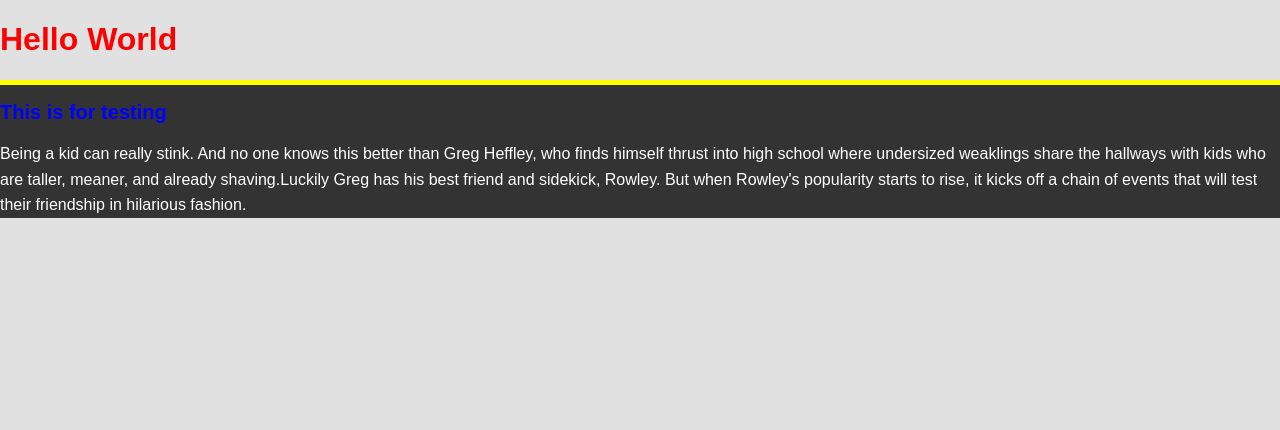
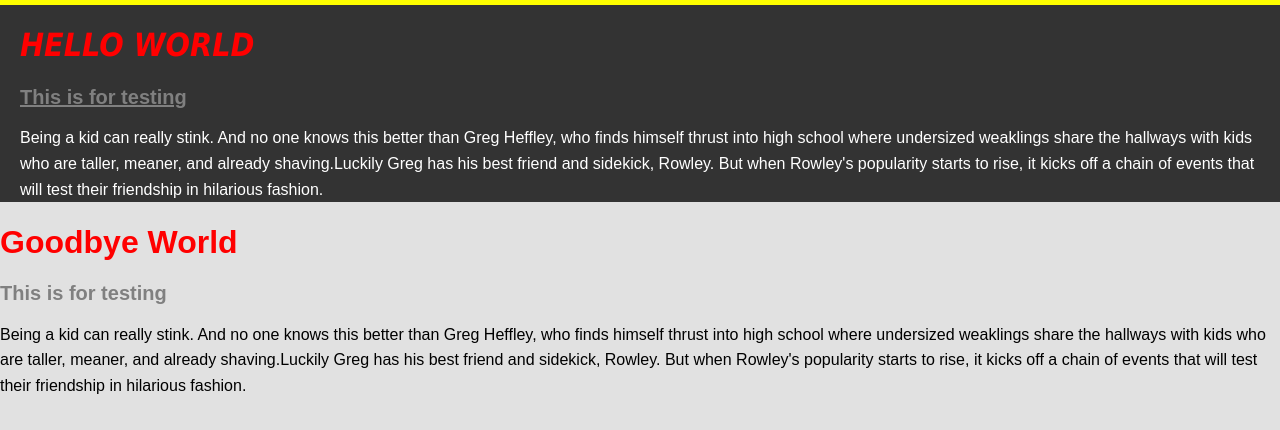
Before and after one commit to hanggrnguyen057/GRADIENT-TEXT, a plain HTML site: page test1.html in a window 1280 px wide. Drawn offline with Linux system fonts and the light colour scheme.

Commit message:
First commit

```diff
--- /dev/null
+++ b/Gradient-text.css
@@ -0,0 +1,3 @@
+.gradient {
+    font-size: 100px;
+}
--- a/style.css
+++ b/style.css
@@ -10,7 +10,7 @@ h1{
 }
 
 h2{
-    color: rgb(0,0,255);
+    color: grey;
     font-size: 20px;
 }
 
@@ -23,4 +23,16 @@ p{
     color: white;
 
     border-top: 5px yellow solid;
+    padding-left: 20px;
 }
+
+.box-1 h1{
+    font-family: Tahoma;
+    font-weight: 800;
+    font-style: italic;
+    text-transform: uppercase;
+}
+
+.box-1 h2{
+    text-decoration: underline;
+}
--- a/test1.html
+++ b/test1.html
@@ -8,10 +8,16 @@
     <link rel="stylesheet" type="text/css" href="style.css">
 </head>
 <body>
-    <h1> Hello World </h1>
-        <div class="box-1">
-    <h2>This is for testing</h2>
-    <p> Being a kid can really stink. And no one knows this better than Greg Heffley, who finds himself thrust into high school where undersized weaklings share the hallways with kids who are taller, meaner, and already shaving.Luckily Greg has his best friend and sidekick, Rowley. But when Rowley's popularity starts to rise, it kicks off a chain of events that will test their friendship in hilarious fashion.</p>
-        </div>
+    <div class="box-1">
+        <h1> Hello World </h1>
+        <h2>This is for testing</h2>
+        <p> Being a kid can really stink. And no one knows this better than Greg Heffley, who finds himself thrust into high school where undersized weaklings share the hallways with kids who are taller, meaner, and already shaving.Luckily Greg has his best friend and sidekick, Rowley. But when Rowley's popularity starts to rise, it kicks off a chain of events that will test their friendship in hilarious fashion.</p>
+    </div>
+
+    <div class="box-2">
+        <h1> Goodbye World </h1>
+        <h2>This is for testing</h2>
+        <p> Being a kid can really stink. And no one knows this better than Greg Heffley, who finds himself thrust into high school where undersized weaklings share the hallways with kids who are taller, meaner, and already shaving.Luckily Greg has his best friend and sidekick, Rowley. But when Rowley's popularity starts to rise, it kicks off a chain of events that will test their friendship in hilarious fashion.</p>
+    </div>
 </body>
 </html>
```
Also changed, not shown: Gradient-text.html (added, +13 -0 lines).
